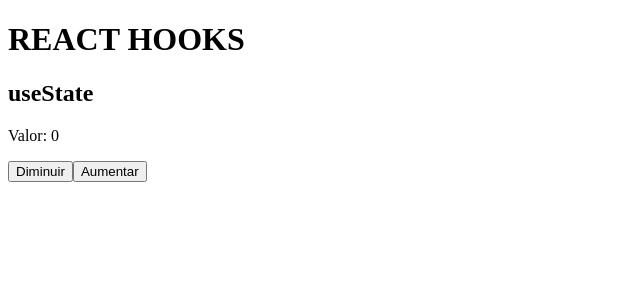
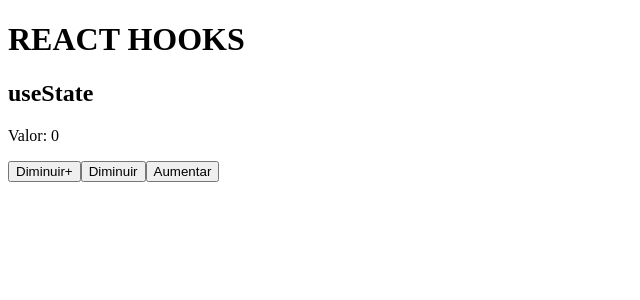
Before and after one commit to PedroSmaxY/React_Next_Hooks, a React (Vite) app: page / in a window 1280 px wide. Shown: the top 300 px of the page, without its empty margins (0-640 px from the left). Built offline with nearby package versions, Linux system fonts and the light colour scheme.

Commit message:
02_hooks

```diff
--- a/src/App.tsx
+++ b/src/App.tsx
@@ -1,11 +1,12 @@
 // Components
-import HookState01 from "./components/useState_01";
+// import HookState01 from "./components/useState_01";
+import HookState02 from "./components/UseState_02";
 
 export default function App(): JSX.Element {
   return (
     <>
       <h1>REACT HOOKS</h1>
-      <HookState01 />
+      <HookState02 />
     </>
   );
 }
--- /dev/null
+++ b/src/components/UseState_02.tsx
@@ -0,0 +1,41 @@
+import { useState } from "react";
+
+export default function HookState02(): JSX.Element {
+  const [valor, setValor] = useState(() => {
+    return 0;
+  });
+
+  const aumentar = () => {
+    return setValor((oldValor) => {
+      return oldValor + 1;
+    });
+  };
+
+  const diminuir = () => {
+    return setValor((oldValor) => {
+      return oldValor - 1;
+    });
+  };
+
+  const diminuirValor = (parametro: number) => {
+    return setValor((old) => {
+      return old - parametro;
+    });
+  };
+
+  return (
+    <>
+      <h2>useState</h2>
+      <p>Valor: {valor}</p>
+      <button
+        onClick={() => {
+          return diminuirValor(10);
+        }}
+      >
+        Diminuir+
+      </button>
+      <button onClick={diminuir}>Diminuir</button>
+      <button onClick={aumentar}>Aumentar</button>
+    </>
+  );
+}
```
